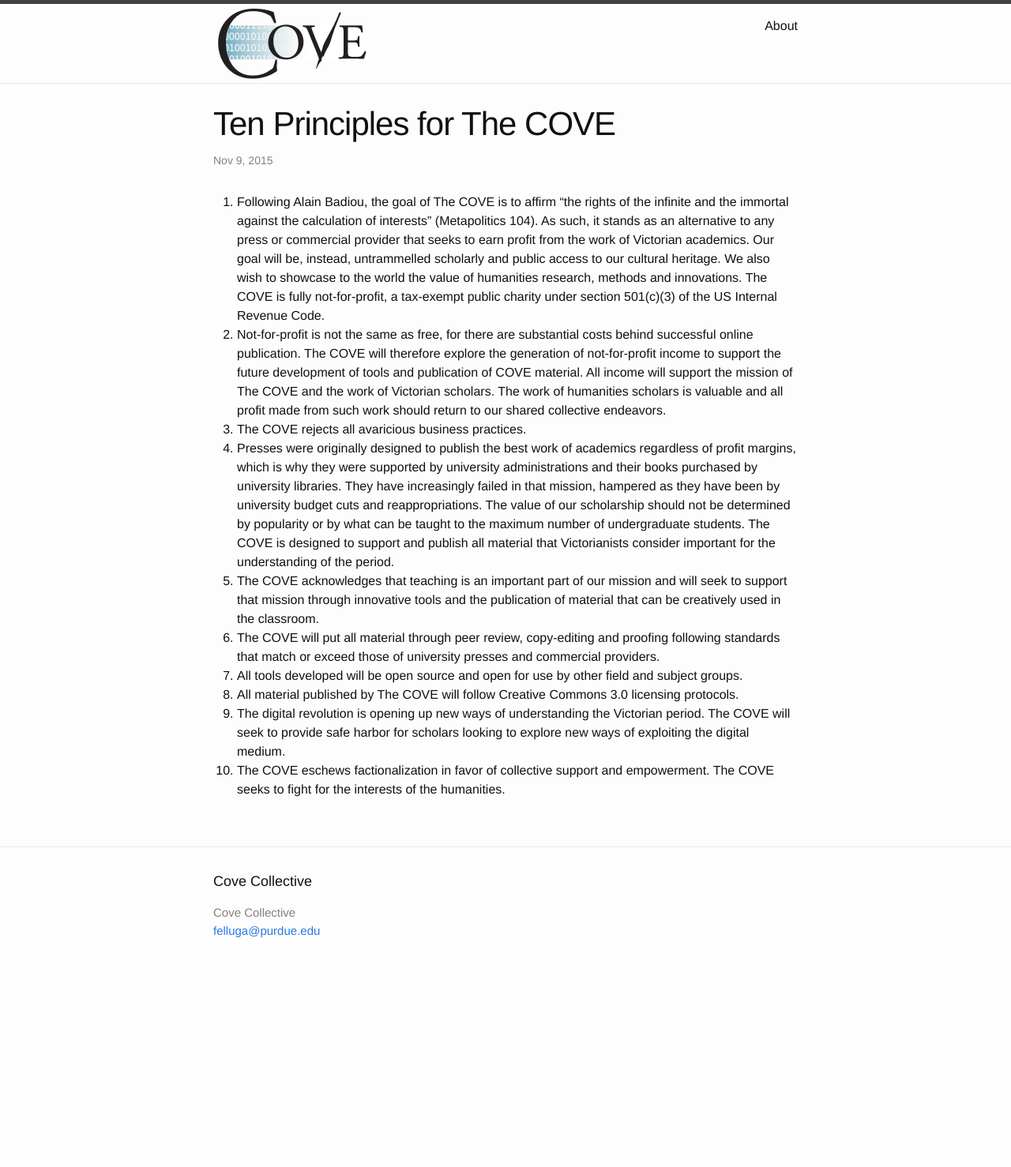
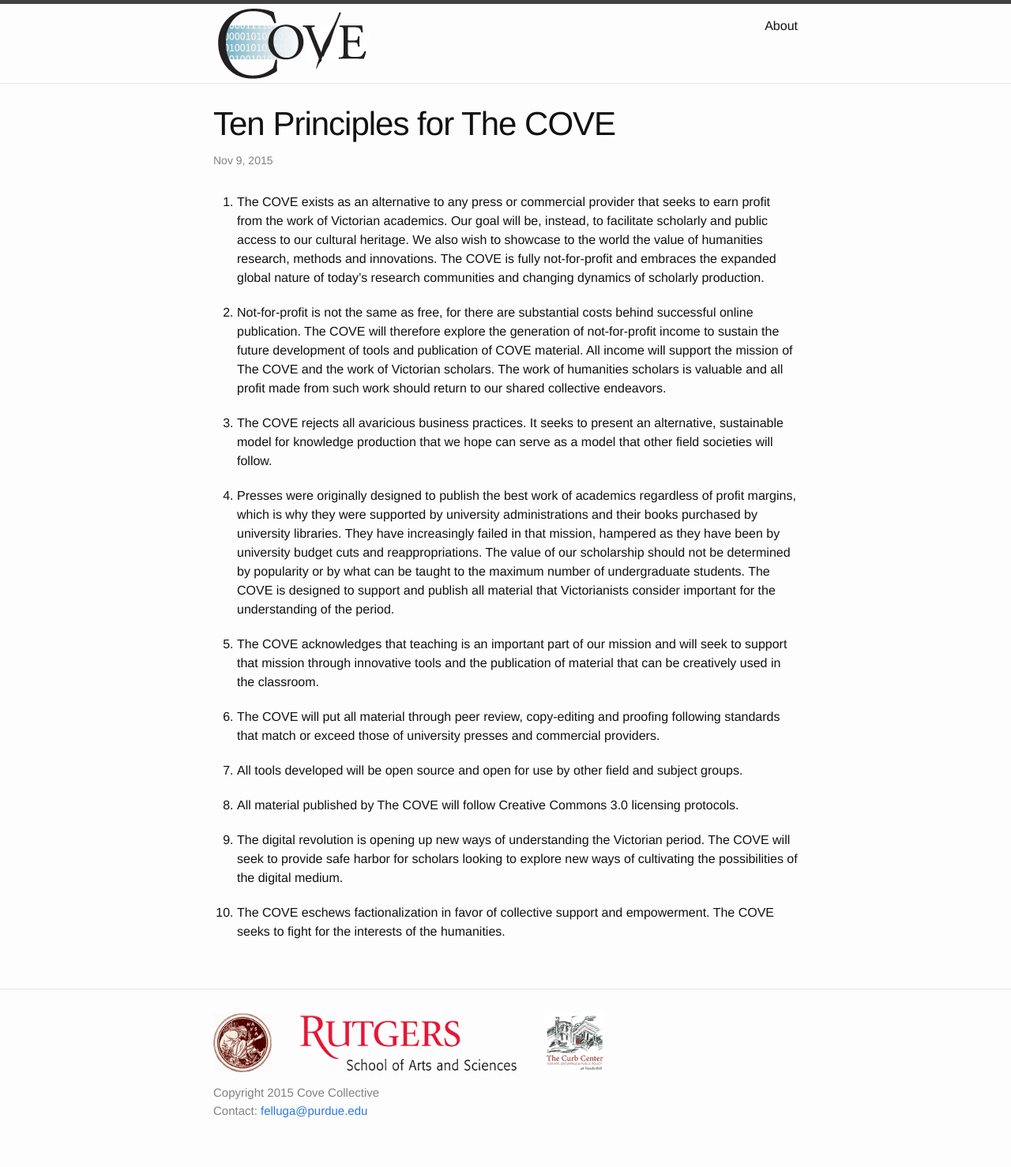
Before and after one commit to performant-software/cove, a Jekyll site: the page built from _posts/2015-11-9-ten-principles.markdown, in a window 1280 px wide. Shown: the whole page at 79% size. Built offline with Jekyll 4.4.1, drawn with Linux system fonts in a browser that asks for light colours; before the commit the page ends 1250 px from its top, so only the background shows below that.

Commit message:
add back logos, update content

```diff
--- a/_includes/footer.html
+++ b/_includes/footer.html
@@ -2,13 +2,18 @@
 
   <div class="wrapper">
 
-    <h2 class="footer-heading">{{ site.title }}</h2>
+    <div class="footer-col-wrapper">
 
-    <div class="footer-col-wrapper">
+      <div class="footer-col footer-logos">
+        <img src="/images/NAVSAlogowhite.png">
+        <img src="/images/rutgers.png">
+        <img src="/images/curb-center.png">
+      </div>
+
       <div class="footer-col  footer-col-1">
         <ul class="contact-list">
-          <li>{{ site.title }}</li>
-          <li><a href="mailto:{{ site.email }}">{{ site.email }}</a></li>
+          <li>Copyright 2015 {{ site.title }}</li>
+          <li>Contact: <a href="mailto:{{ site.email }}">{{ site.email }}</a></li>
         </ul>
       </div>
 
@@ -45,10 +50,6 @@
         </ul>
       </div>
 
-      <div class="footer-col footer-logos">
-        <!-- <img src="/images/rutgers.png">
-        <img src="/images/curb-center.png"> -->
-      </div>
     </div>
 
   </div>
--- a/_posts/2015-11-9-ten-principles.markdown
+++ b/_posts/2015-11-9-ten-principles.markdown
@@ -5,13 +5,13 @@ date:   2015-11-9 12:11:20
 categories: principles
 ---
 
-1.	Following Alain Badiou, the goal of The COVE is to affirm “the rights of the infinite and the immortal against the calculation of interests” (Metapolitics 104).  As such, it stands as an alternative to any press or commercial provider that seeks to earn profit from the work of Victorian academics.  Our goal will be, instead, untrammelled scholarly and public access to our cultural heritage.  We also wish to showcase to the world the value of humanities research, methods and innovations.  The COVE is fully not-for-profit, a tax-exempt public charity under section 501(c)(3) of the US Internal Revenue Code.
-2.	Not-for-profit is not the same as free, for there are substantial costs behind successful online publication.  The COVE will therefore explore the generation of not-for-profit income to support the future development of tools and publication of COVE material.  All income will support the mission of The COVE and the work of Victorian scholars.  The work of humanities scholars is valuable and all profit made from such work should return to our shared collective endeavors.
-3.	The COVE rejects all avaricious business practices.
+1.	The COVE exists as an alternative to any press or commercial provider that seeks to earn profit from the work of Victorian academics.  Our goal will be, instead, to facilitate scholarly and public access to our cultural heritage.  We also wish to showcase to the world the value of humanities research, methods and innovations.  The COVE is fully not-for-profit and embraces the expanded global nature of today’s research communities and changing dynamics of scholarly production.
+2.	Not-for-profit is not the same as free, for there are substantial costs behind successful online publication.  The COVE will therefore explore the generation of not-for-profit income to sustain the future development of tools and publication of COVE material.  All income will support the mission of The COVE and the work of Victorian scholars.  The work of humanities scholars is valuable and all profit made from such work should return to our shared collective endeavors.
+3.	The COVE rejects all avaricious business practices.  It seeks to present an alternative, sustainable model for knowledge production that we hope can serve as a model that other field societies will follow.
 4.	Presses were originally designed to publish the best work of academics regardless of profit margins, which is why they were supported by university administrations and their books purchased by university libraries.  They have increasingly failed in that mission, hampered as they have been by university budget cuts and reappropriations.  The value of our scholarship should not be determined by popularity or by what can be taught to the maximum number of undergraduate students.  The COVE is designed to support and publish all material that Victorianists consider important for the understanding of the period.
 5.	The COVE acknowledges that teaching is an important part of our mission and will seek to support that mission through innovative tools and the publication of material that can be creatively used in the classroom.
 6.	The COVE will put all material through peer review, copy-editing and proofing following standards that match or exceed those of university presses and commercial providers.
 7.	All tools developed will be open source and open for use by other field and subject groups.
 8.	All material published by The COVE will follow Creative Commons 3.0 licensing protocols.
-9.	The digital revolution is opening up new ways of understanding the Victorian period.  The COVE will seek to provide safe harbor for scholars looking to explore new ways of exploiting the digital medium.
+9.	The digital revolution is opening up new ways of understanding the Victorian period.  The COVE will seek to provide safe harbor for scholars looking to explore new ways of cultivating the possibilities of the digital medium.
 10.	The COVE eschews factionalization in favor of collective support and empowerment.  The COVE seeks to fight for the interests of the humanities.
--- a/css/main.scss
+++ b/css/main.scss
@@ -51,6 +51,9 @@ $on-laptop:        800px;
         "syntax-highlighting"
 ;
 
+.post-content li {
+  margin-bottom: 20px;
+}
 
 .footer-logos img {
   margin-right: 30px;
```
Also changed, not shown: images/NAVSAlogowhite.png (added).
